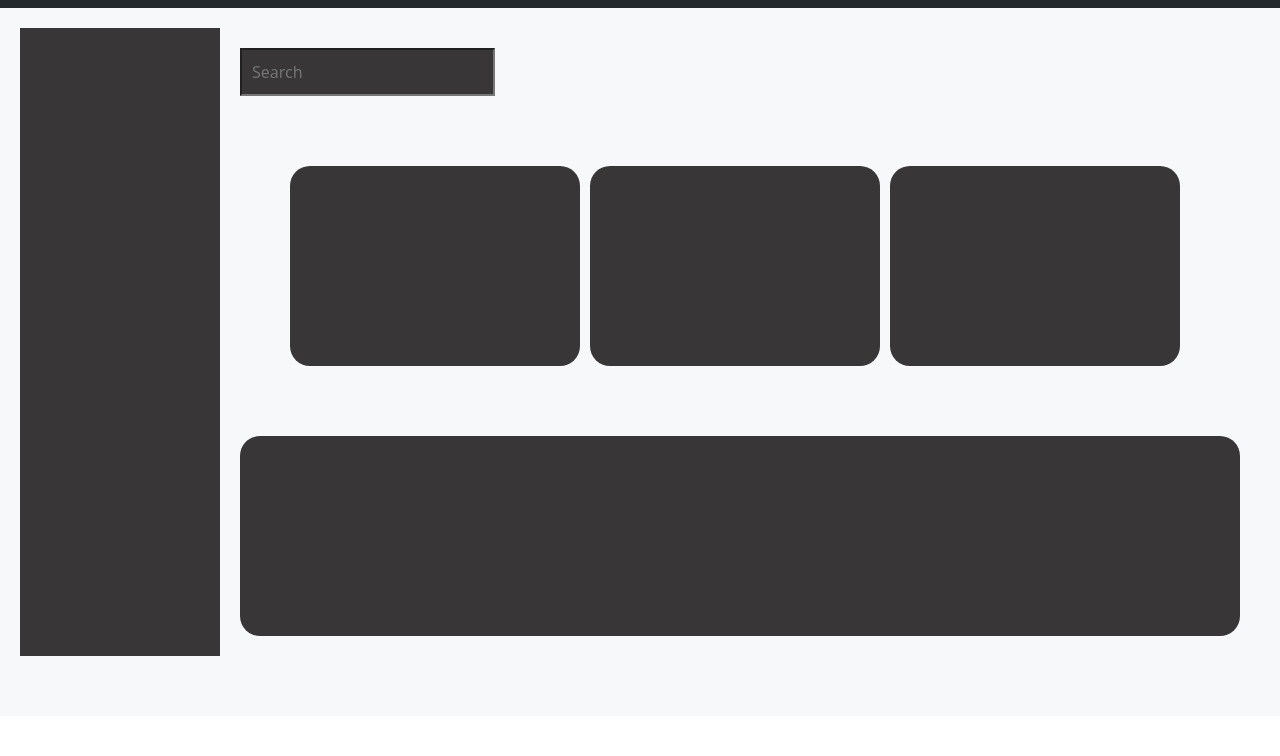
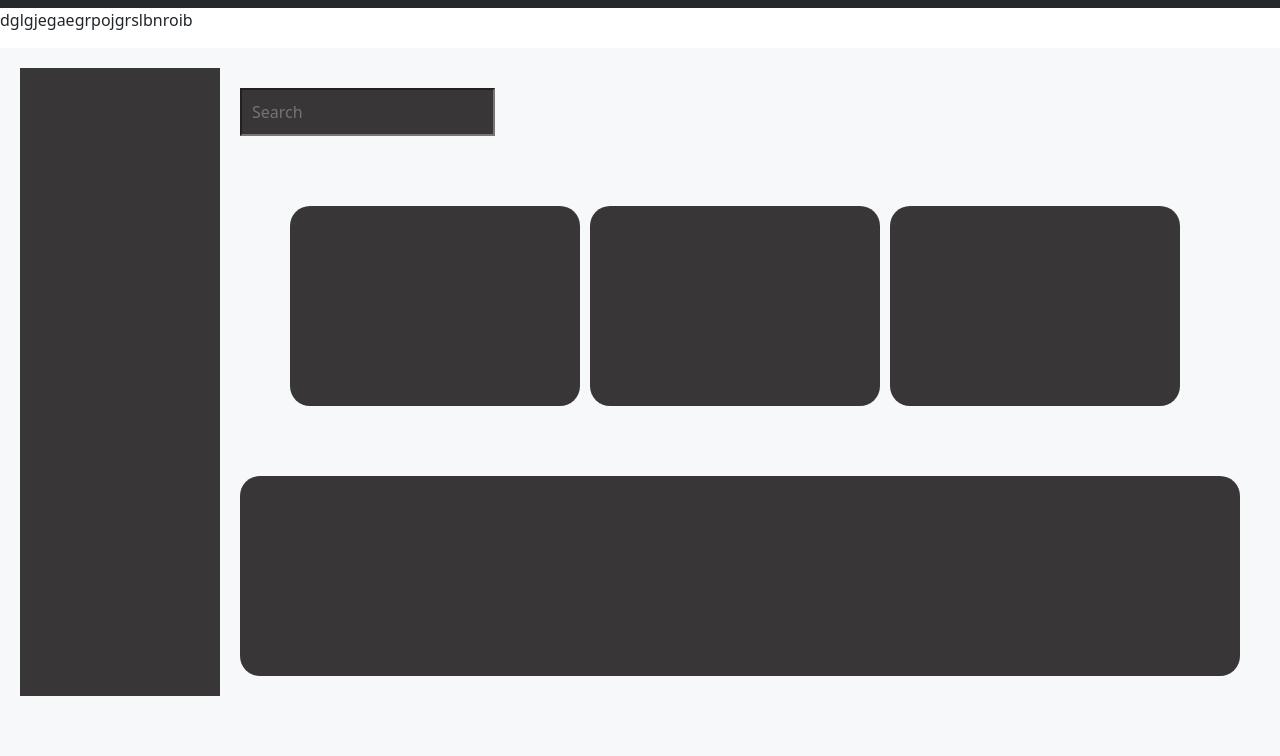
Before and after one commit to eswarreddy2106/github, a plain HTML site: page index.html in a window 1280 px wide. Shown: the part 69-825 px from the top of the page. Before the commit the page ends 800 px from the top, so only its background shows below. Drawn offline with nearby package versions, Linux system fonts and the light colour scheme.

Commit message:
Update index.html

```diff
--- a/index.html
+++ b/index.html
@@ -15,6 +15,8 @@
             </div>
         </div>
       </header>
+
+  <p>dglgjegaegrpojgrslbnroib</p>
 
 
       <main>
```
